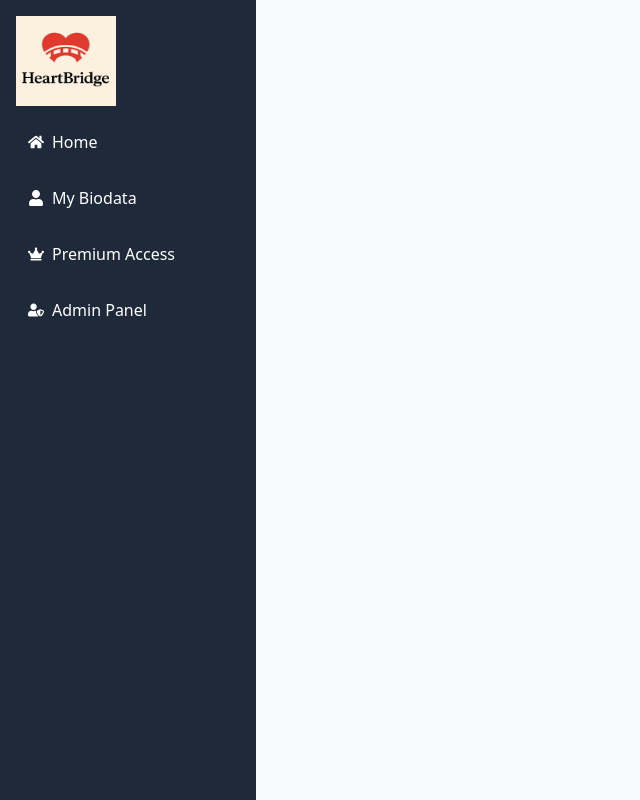
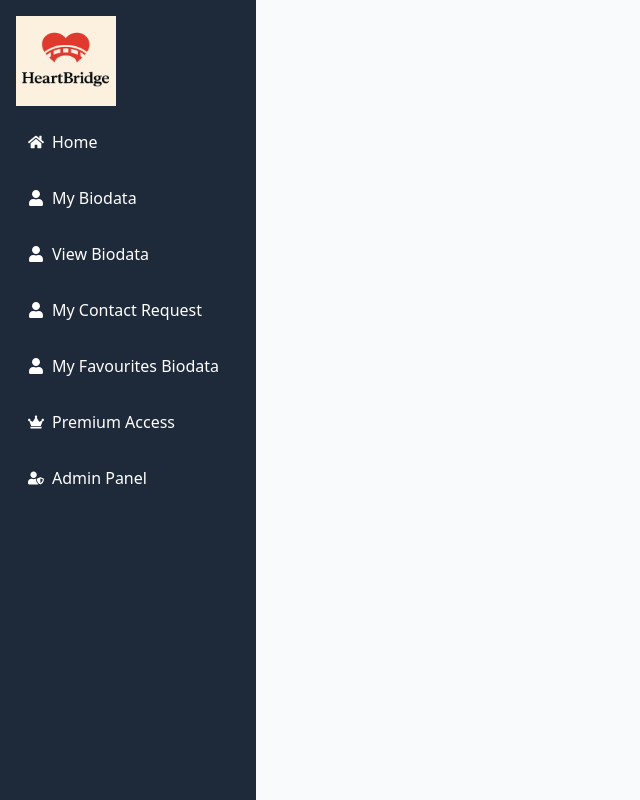
Before and after one commit to miskaran2002/HeartBridge-client, a React (Vite) app: page /dashboard in a window 1280 px wide. Shown: the whole page, without its empty margins (0-640 px from the left). Built offline with nearby package versions, Linux system fonts and the light colour scheme; no server answers.

Commit message:
add biodatas

```diff
--- a/package.json
+++ b/package.json
@@ -11,6 +11,7 @@
   },
   "dependencies": {
     "@tailwindcss/vite": "^4.1.11",
+    "@tanstack/react-query": "^5.82.0",
     "axios": "^1.10.0",
     "firebase": "^11.10.0",
     "framer-motion": "^12.23.1",
--- a/src/Router/Router.jsx
+++ b/src/Router/Router.jsx
@@ -8,6 +8,7 @@ import PrivateRoute from "../Routes/PrivateRoute";
 import DashBoardLayout from "../layouts/DashBoardLayout";
 import EditBioData from "../pages/Dashboard/BiodataForm/editBiodata";
 import AboutUs from "../pages/AboutUs/AboutUs";
+import BioDatas from "../pages/Biodatas/BioDatas";
 
 
 export const router = createBrowserRouter([
@@ -22,6 +23,10 @@ export const router = createBrowserRouter([
             {
                 path:'/about',
                 Component:AboutUs,
+            },
+            {
+                path:'/biodatas',
+                Component:BioDatas,
             }
         ]
     },
@@ -48,7 +53,11 @@ export const router = createBrowserRouter([
             {
                 path:'bioData',
                 Component:EditBioData,
-            }
+            },
+            {
+                path:'viewBiodata',
+
+            },
 
         ]
 
--- a/src/layouts/DashBoardLayout.jsx
+++ b/src/layouts/DashBoardLayout.jsx
@@ -28,6 +28,57 @@ const DashboardLayout = () => {
                     >
                         <FaUser /> My Biodata
                     </NavLink>
+
+
+
+
+
+                <NavLink
+                    to="/dashboard/viewBiodata"
+                    className={({ isActive }) =>
+                        `flex items-center gap-2 px-3 py-2 rounded hover:bg-gray-700 ${isActive ? 'bg-gray-700' : ''}`
+                    }
+                >
+                    <FaUser /> View Biodata
+                </NavLink>
+
+                <NavLink
+                    to="/dashboard/myContactRequests"
+                    className={({ isActive }) =>
+                        `flex items-center gap-2 px-3 py-2 rounded hover:bg-gray-700 ${isActive ? 'bg-gray-700' : ''}`
+                    }
+                >
+                    <FaUser /> My Contact Request
+                </NavLink>
+
+                <NavLink
+                    to="/dashboard/myFavourites"
+                    className={({ isActive }) =>
+                        `flex items-center gap-2 px-3 py-2 rounded hover:bg-gray-700 ${isActive ? 'bg-gray-700' : ''}`
+                    }
+                >
+                    <FaUser /> My Favourites Biodata
+                </NavLink>
+
+
+
+
+
+
+
+
+
+
+
+
+
+
+
+
+
+
+
+
 
 
 
@@ -72,6 +123,41 @@ const DashboardLayout = () => {
                     </NavLink>
 
 
+                  <NavLink
+                    to="/dashboard/viewBiodata"
+                    className={({ isActive }) =>
+                        `flex items-center gap-2 px-3 py-2 rounded hover:bg-gray-700 ${isActive ? 'bg-gray-700' : ''}`
+                    }
+                >
+                    <FaUser /> View Biodata
+                </NavLink>
+
+                <NavLink
+                    to="/dashboard/myContactRequests"
+                    className={({ isActive }) =>
+                        `flex items-center gap-2 px-3 py-2 rounded hover:bg-gray-700 ${isActive ? 'bg-gray-700' : ''}`
+                    }
+                >
+                    <FaUser /> My Contact Request
+                </NavLink>
+
+                <NavLink
+                    to="/dashboard/myFavourites"
+                    className={({ isActive }) =>
+                        `flex items-center gap-2 px-3 py-2 rounded hover:bg-gray-700 ${isActive ? 'bg-gray-700' : ''}`
+                    }
+                >
+                    <FaUser /> My Favourites Biodata
+                </NavLink>
+
+
+
+
+
+
+
+
+
                     <NavLink to="/dashboard/premiumBenefits" className={({ isActive }) => `flex items-center gap-2 px-3 py-2 rounded hover:bg-yellow-600 ${isActive ? 'bg-yellow-600' : ''}`}>
                         <FaCrown /> Premium Access
                     </NavLink>
--- a/src/main.jsx
+++ b/src/main.jsx
@@ -4,8 +4,9 @@ import './index.css'
 import 'swiper/css';
 import 'swiper/css/navigation';
 import 'swiper/css/pagination';
+import { QueryClient, QueryClientProvider } from '@tanstack/react-query';
 
-
+const queryClient = new QueryClient();
 
 import {RouterProvider} from 'react-router'
 import { router } from './Router/Router.jsx'
@@ -14,10 +15,13 @@ import AuthProvider from './contexts/AuthContext/AuthProvider.jsx';
 
 
 createRoot(document.getElementById('root')).render(
+
   <StrictMode>
-    <AuthProvider>
-      <RouterProvider router={router}></RouterProvider>
-    </AuthProvider>
+   <QueryClientProvider client={queryClient}>
+      <AuthProvider>
+        <RouterProvider router={router}></RouterProvider>
+      </AuthProvider>
+   </QueryClientProvider>
 
   </StrictMode>,
 )
--- /dev/null
+++ b/src/pages/Biodatas/BioDatas.jsx
@@ -0,0 +1,11 @@
+import React from 'react';
+
+const BioDatas = () => {
+    return (
+        <div>
+          <h2>this is biodata</h2>
+        </div>
+    );
+};
+
+export default BioDatas;
--- /dev/null
+++ b/src/pages/Dashboard/ViewBioData/ViewBioData.jsx
@@ -0,0 +1,13 @@
+// import { useQuery } from '@tanstack/react-query';
+import React from 'react';
+
+const ViewBioData = () => {
+    // const {}= useQuery()
+    return (
+        <div>
+
+        </div>
+    );
+};
+
+export default ViewBioData;
```
Also changed, not shown: 1 other file (tests, documents, lock files or other folders).
